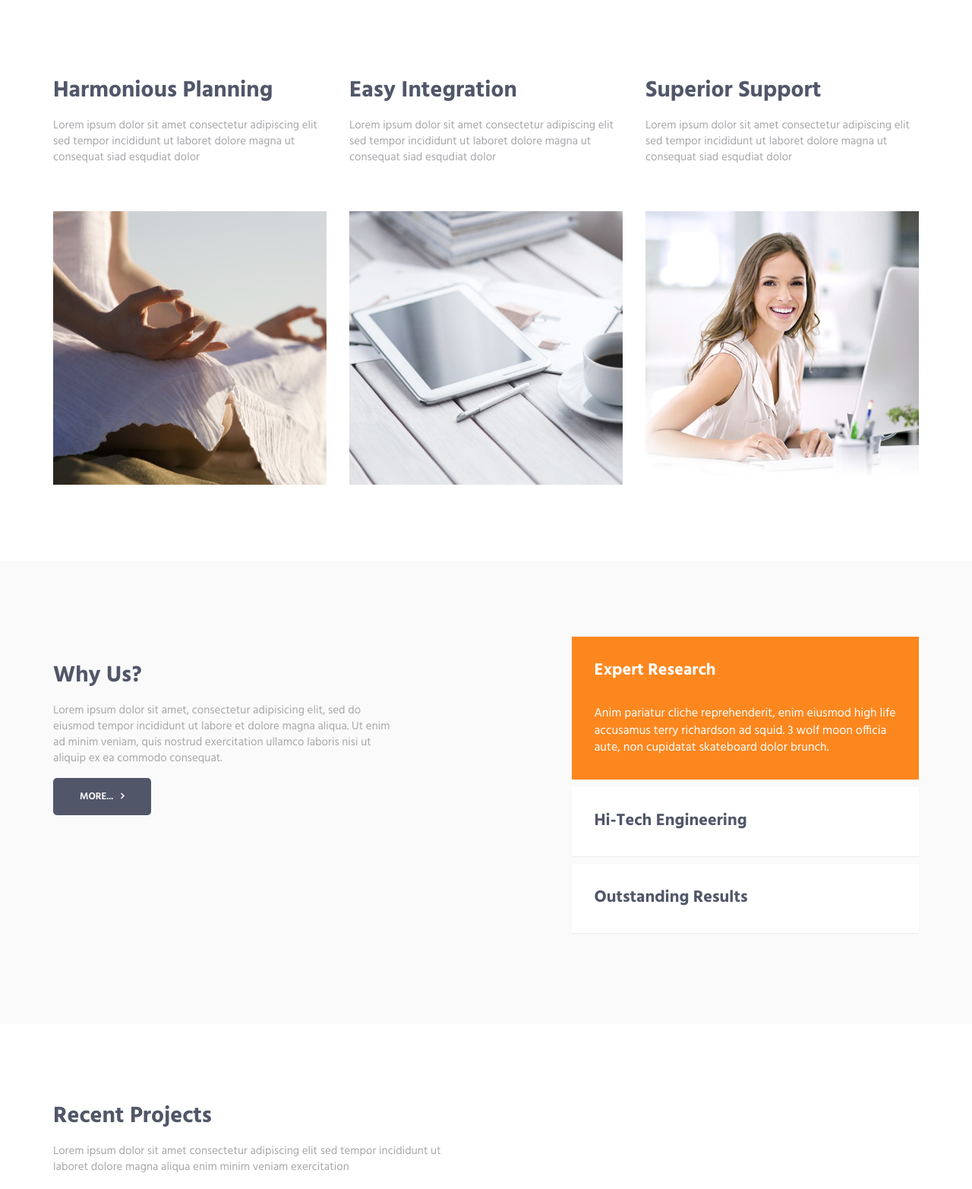
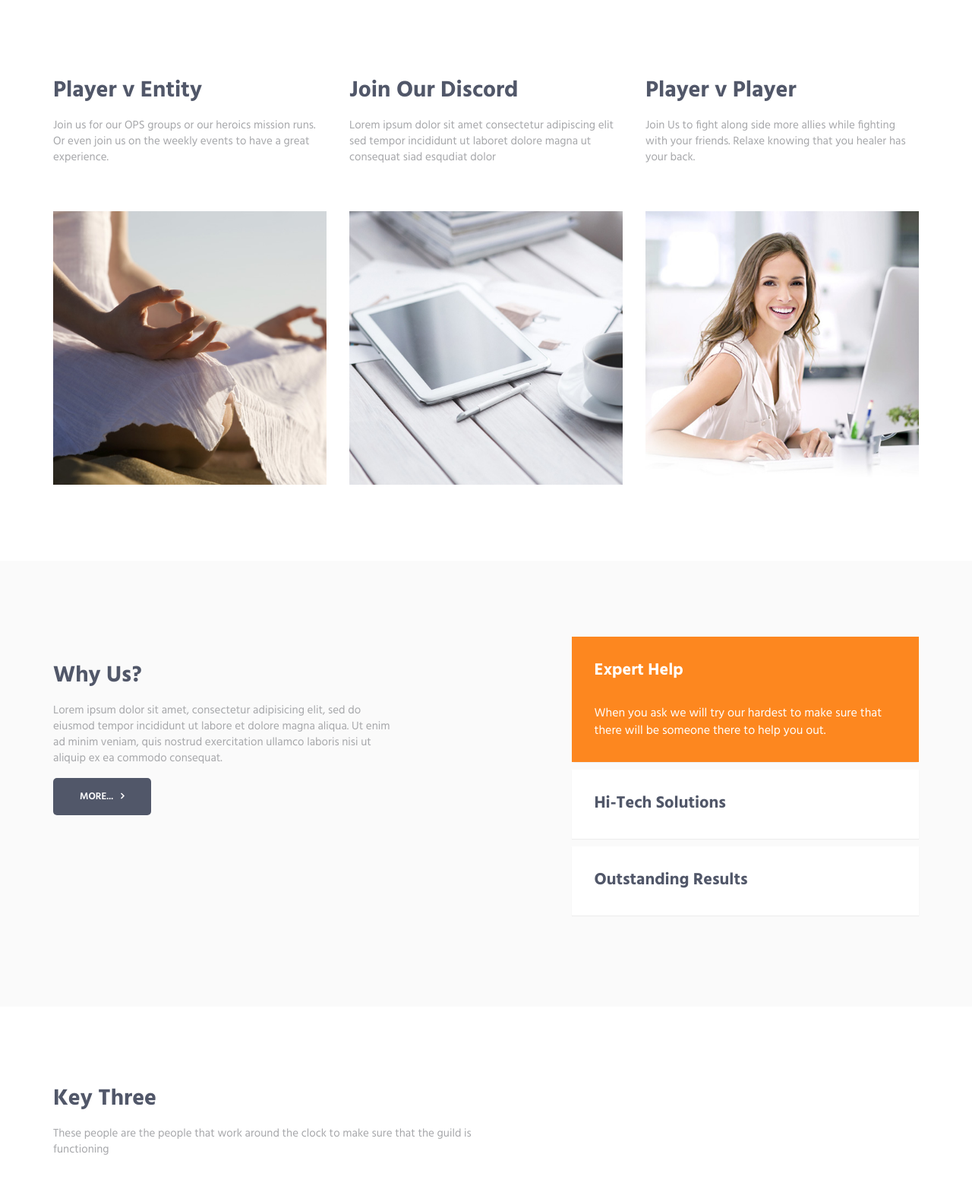
Before and after one commit to SithEmpireSS/index, a plain HTML site: page index.html in a window 1280 px wide. Shown: the part 802-2367 px from the top of the page at 76% size. Drawn offline with Linux system fonts and the light colour scheme.

Commit message:
Minor changes

```diff
--- a/index.html
+++ b/index.html
@@ -77,8 +77,8 @@
                     <div class="container">
                         <div class="carousel-centered">
                             <div class="margin-b-40">
-                                <h1 class="carousel-title">Hi-End Solutions</h1>
-                                <p class="color-white">Lorem ipsum dolor amet consectetur adipiscing dolore magna aliqua <br/> enim minim estudiat veniam siad venumus dolore</p>
+                                <h1 class="carousel-title">Hi-End Experience</h1>
+                                <p class="color-white">Join our guild to have a wonderful experience when exploring your universe.</p>
                             </div>
                             <a href="#" class="btn-theme btn-theme-sm btn-white-brd text-uppercase">Details</a>
                         </div>
@@ -90,9 +90,9 @@
                         <div class="carousel-centered">
                             <div class="margin-b-40">
                                 <h2 class="carousel-title">Personal Approach</h2>
-                                <p class="color-white">Lorem ipsum dolor amet consectetur adipiscing dolore magna aliqua <br/> enim minim estudiat veniam siad venumus dolore</p>
+                                <p class="color-white">We will make sure that you feel at home with us. <br/> We will make sure that you are having a good time.</p>
                             </div>
-                            <a href="#" class="btn-theme btn-theme-sm btn-white-brd text-uppercase">Take a Tour</a>
+                            <a href="#" class="btn-theme btn-theme-sm btn-white-brd text-uppercase">Details</a>
                         </div>
                     </div>
                 </div>
@@ -109,22 +109,22 @@
                     <div class="masonry-grid-sizer col-xs-6 col-sm-6 col-md-1"></div>
                     <div class="masonry-grid-item col-xs-12 col-sm-6 col-md-4 sm-margin-b-30">
                         <div class="margin-b-60">
-                            <h2>Harmonious Planning</h2>
-                            <p>Lorem ipsum dolor sit amet consectetur adipiscing elit sed tempor incididunt ut laboret dolore magna ut consequat siad esqudiat dolor</p>
+                            <h2>Player v Entity</h2>
+                            <p>Join us for our OPS groups or our heroics mission runs. Or even join us on the weekly events to have a great experience.</p>
                         </div>
                         <img class="full-width img-responsive wow fadeInUp" src="img/500x500/01.jpg" alt="Portfolio Image" data-wow-duration=".3" data-wow-delay=".2s">
                     </div>
                     <div class="masonry-grid-item col-xs-12 col-sm-6 col-md-4">
                         <div class="margin-b-60">
-                          <h2>Easy Integration</h2>
+                          <h2>Join Our Discord</h2>
                           <p>Lorem ipsum dolor sit amet consectetur adipiscing elit sed tempor incididunt ut laboret dolore magna ut consequat siad esqudiat dolor</p>
                         </div>
 						 <img class="full-width img-responsive wow fadeInUp" src="img/500x500/02.jpg" alt="Portfolio Image" data-wow-duration=".3" data-wow-delay=".3s">
                     </div>
                     <div class="masonry-grid-item col-xs-12 col-sm-6 col-md-4">
                         <div class="margin-t-60 margin-b-60">
-                            <h2>Superior Support</h2>
-                            <p>Lorem ipsum dolor sit amet consectetur adipiscing elit sed tempor incididunt ut laboret dolore magna ut consequat siad esqudiat dolor</p>
+                            <h2>Player v Player</h2>
+                            <p>Join Us to fight along side more allies while fighting with your friends. Relaxe knowing that you healer has your back.</p>
                         </div>
                         <img class="full-width img-responsive wow fadeInUp" src="img/500x500/03.jpg" alt="Portfolio Image" data-wow-duration=".3" data-wow-delay=".4s">
                     </div>
@@ -150,13 +150,13 @@
                                         <div class="panel-heading" role="tab" id="headingOne">
                                             <h4 class="panel-title">
                                                 <a class="panel-title-child" role="button" data-toggle="collapse" data-parent="#accordion" href="#collapseOne" aria-expanded="true" aria-controls="collapseOne">
-                                                    Expert Research
+                                                    Expert Help
                                                 </a>
                                             </h4>
                                         </div>
                                         <div id="collapseOne" class="panel-collapse collapse in" role="tabpanel" aria-labelledby="headingOne">
                                             <div class="panel-body">
-                                                Anim pariatur cliche reprehenderit, enim eiusmod high life accusamus terry richardson ad squid. 3 wolf moon officia aute, non cupidatat skateboard dolor brunch.
+                                                When you ask we will try our hardest to make sure that there will be someone there to help you out.
                                             </div>
                                         </div>
                                     </div>
@@ -164,13 +164,13 @@
                                         <div class="panel-heading" role="tab" id="headingTwo">
                                             <h4 class="panel-title">
                                                 <a class="collapsed panel-title-child" role="button" data-toggle="collapse" data-parent="#accordion" href="#collapseTwo" aria-expanded="false" aria-controls="collapseTwo">
-                                                    Hi-Tech Engineering
+                                                    Hi-Tech Solutions
                                                 </a>
                                             </h4>
                                         </div>
                                         <div id="collapseTwo" class="panel-collapse collapse" role="tabpanel" aria-labelledby="headingTwo">
                                             <div class="panel-body">
-                                                Anim pariatur cliche reprehenderit, enim eiusmod high life accusamus terry richardson ad squid. 3 wolf moon officia aute, non cupidatat skateboard dolor brunch.
+                                                What ever solution we come up with we will make sure that it will cut down on your time and increase your productivity.
                                             </div>
                                         </div>
                                     </div>
@@ -184,7 +184,7 @@
                                         </div>
                                         <div id="collapseThree" class="panel-collapse collapse" role="tabpanel" aria-labelledby="headingThree">
                                             <div class="panel-body">
-                                                Anim pariatur cliche reprehenderit, enim eiusmod high life accusamus terry richardson ad squid. 3 wolf moon officia aute, non cupidatat skateboard dolor brunch.
+                                                We will make sure that there will be outstanding results at all times.
                                             </div>
                                         </div>
                                     </div>
@@ -204,8 +204,8 @@
             <div class="content-lg container">
                 <div class="row margin-b-40">
                     <div class="col-sm-6">
-                        <h2>Recent Projects</h2>
-                        <p>Lorem ipsum dolor sit amet consectetur adipiscing elit sed tempor incididunt ut laboret dolore magna aliqua enim minim veniam exercitation</p>
+                        <h2>Key Three</h2>
+                        <p>These people are the people that work around the clock to make sure that the guild is functioning</p>
                     </div>
                 </div>
                 <!--// end row -->
@@ -257,8 +257,8 @@
                 <div class="content-md container">
                     <div class="row margin-b-40">
                         <div class="col-sm-6">
-                            <h2>Portfolio</h2>
-                            <p>Lorem ipsum dolor sit amet consectetur adipiscing elit sed tempor incididunt ut laboret dolore magna aliqua enim minim veniam exercitation</p>
+                            <h2>Featured Pictures</h2>
+                            <p>Look here to see if your picture made it to the top <br> Send it in discord to see if you can make it on here</p>
                         </div>
                     </div>
                     <!--// end row -->
```
